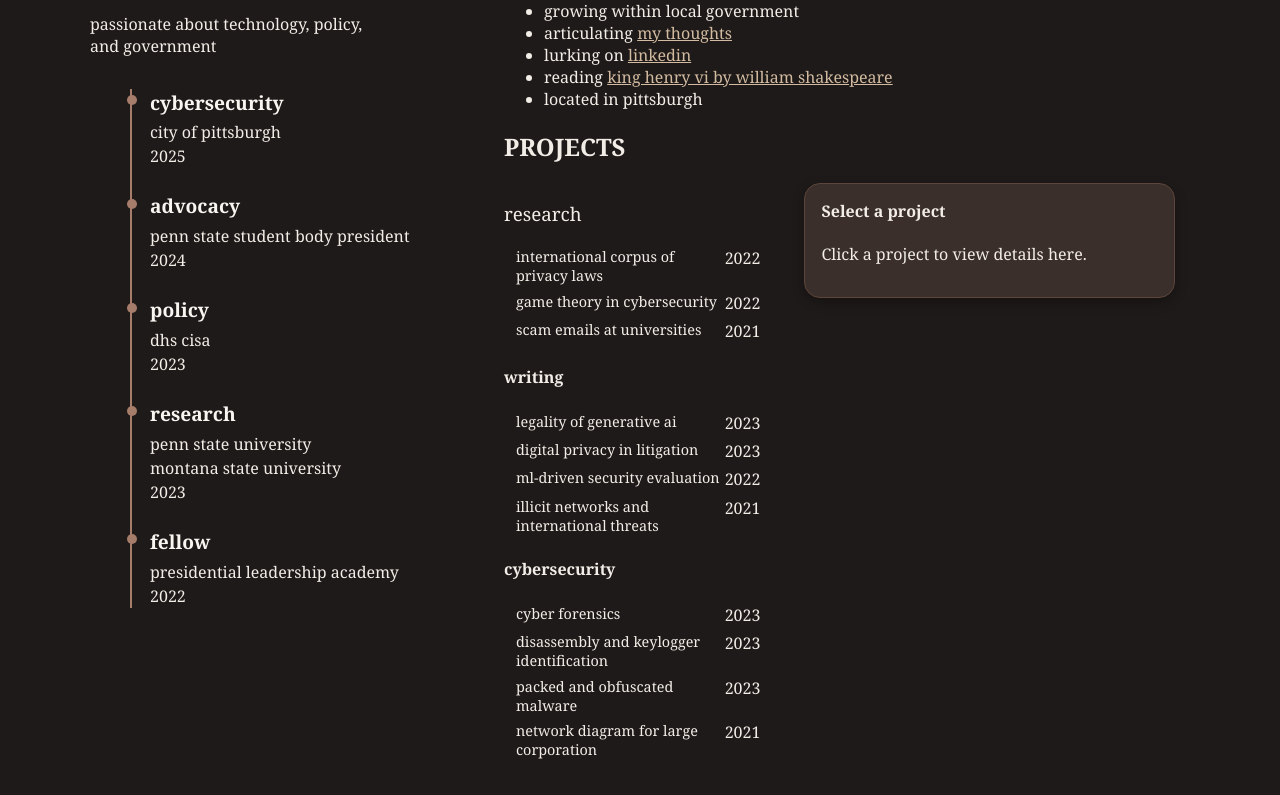
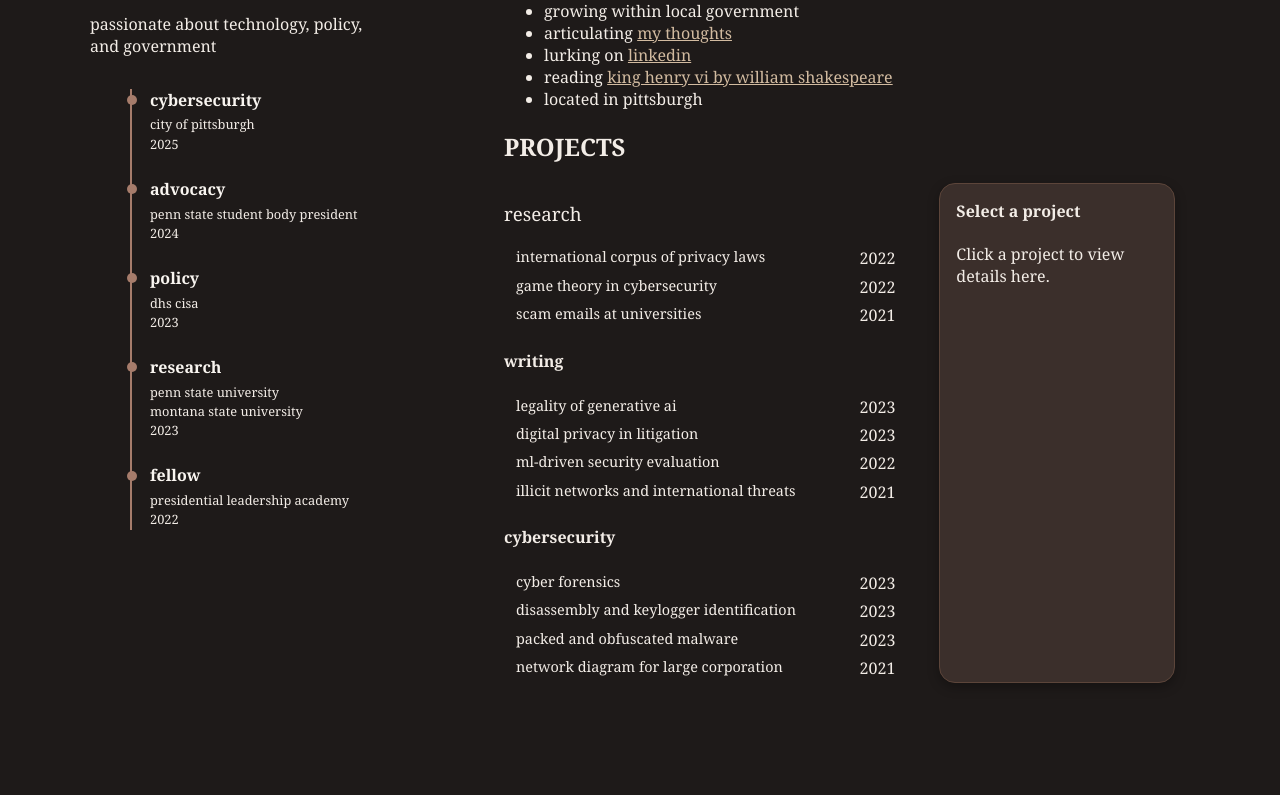
Before and after one commit to etain821/my-website, a plain HTML site: page index.html in a window 1280 px wide. Shown: the part 105-900 px from the top of the page. After the commit the page ends 820 px from the top, so only its background shows below. Drawn offline with Linux system fonts and the light colour scheme.

Commit message:
Update styles.css with latest changes

```diff
--- a/styles.css
+++ b/styles.css
@@ -34,7 +34,6 @@ h1, h2, h3, h4, h5, h6, p, span, li, strong, em {
   font-size: 2rem;
   margin-bottom: 0.2rem;
 }
-
 
 .sidebar p {
   margin-bottom: 2rem; /* Or adjust to taste */
@@ -81,13 +80,11 @@ h1, h2, h3, h4, h5, h6, p, span, li, strong, em {
 .title {
   font-weight: bold;
   font-size: 1.0rem;
-  font-size: 1.2rem;
   color: #f9f5f0;
   margin-bottom: 0.3rem;
 }
 
 .meta {
-<<<<<<< HEAD
   font-size: .8rem;
   color: #f3ede7;
   line-height: 1.5;
@@ -162,16 +159,13 @@ body {
   }
 
   .projects-wrapper {
-    display: flex;
-    flex-wrap: nowrap; /* prevent wrapping */
-    gap: 2rem;
-    align-items: flex-start; /* keep aligned at top */
-  }
+  display: flex;
+  gap: 2rem; /* optional, for spacing */
+}
 
-  .project-section {
-    flex: 1 1 300px; /* Grow, shrink, base width */
-    max-width: 40%;
-  }
+.project-section {
+  flex: 2;
+}
 
   .project-list {
     list-style: none;
```
